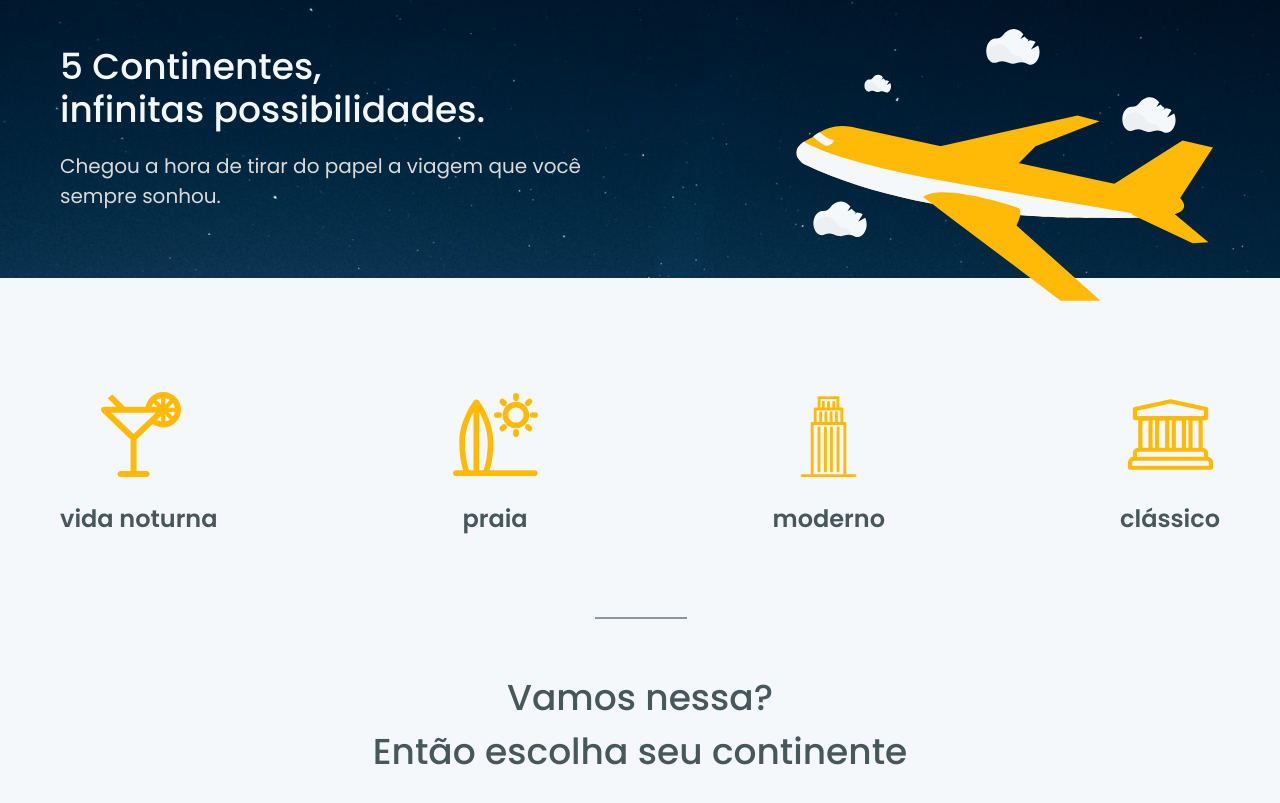
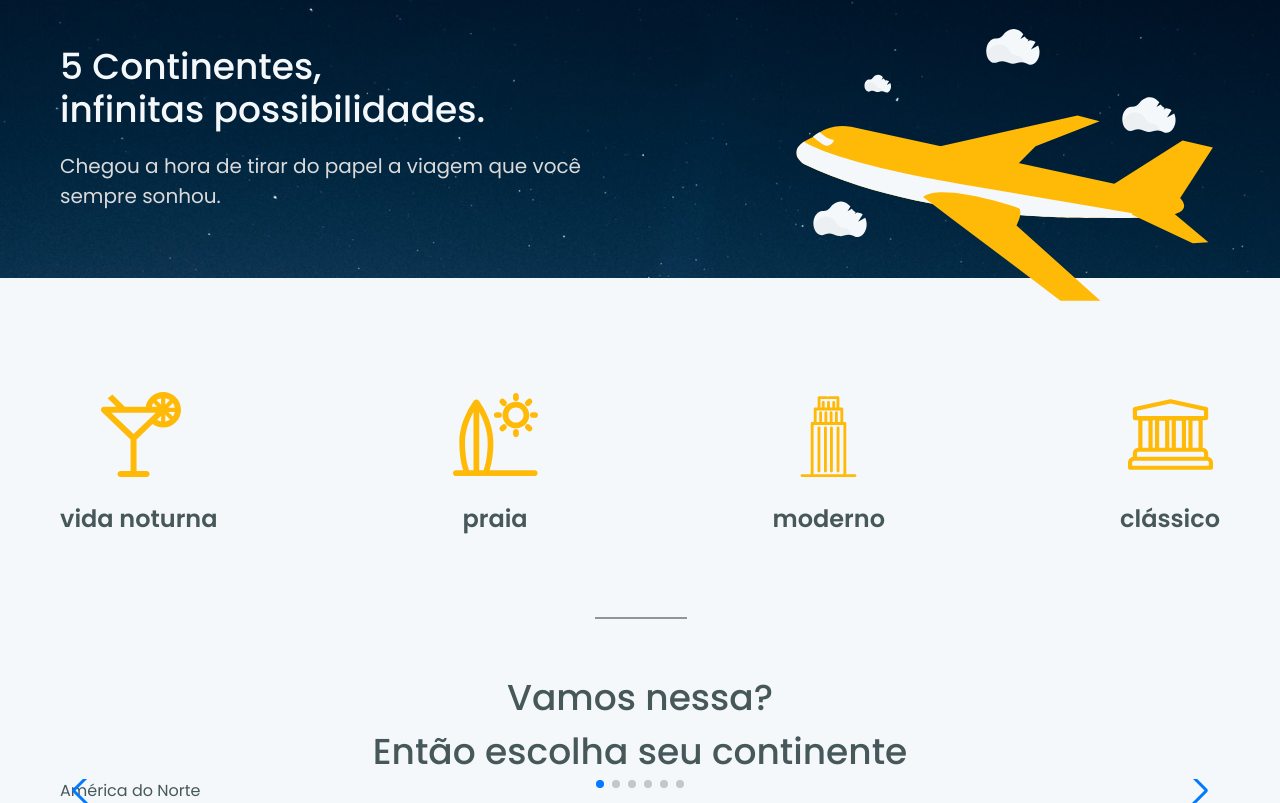
Before and after one commit to victorbadaro/ignite-world-trip, a Next.js app: page / in a window 1280 px wide. Shown: the part 157-960 px from the top of the page. Before the commit the page ends 936 px from the top, so only its background shows below. Built offline with nearby package versions, Linux system fonts and the light colour scheme.

Commit message:
feat: add a slider with continents on each slide

```diff
--- a/src/pages/index.tsx
+++ b/src/pages/index.tsx
@@ -1,4 +1,9 @@
 import { Box, Center, Divider, Flex, Heading, Text, VStack } from '@chakra-ui/react';
+import 'swiper/css';
+import 'swiper/css/navigation';
+import 'swiper/css/pagination';
+import { Navigation, Pagination } from 'swiper/modules';
+import { Swiper, SwiperSlide } from 'swiper/react';
 
 export default function Home() {
 	return (
@@ -61,6 +66,22 @@ export default function Home() {
 					<br />
 					Então escolha seu continente
 				</Text>
+
+				<Swiper
+					pagination={{
+						clickable: true
+					}}
+					modules={[Pagination, Navigation]}
+					navigation
+					loop
+				>
+					<SwiperSlide>América do Norte</SwiperSlide>
+					<SwiperSlide>América do Sul</SwiperSlide>
+					<SwiperSlide>Ásia</SwiperSlide>
+					<SwiperSlide>África</SwiperSlide>
+					<SwiperSlide>Europa</SwiperSlide>
+					<SwiperSlide>Oceania</SwiperSlide>
+				</Swiper>
 			</Box>
 		</Box>
 	);
```
